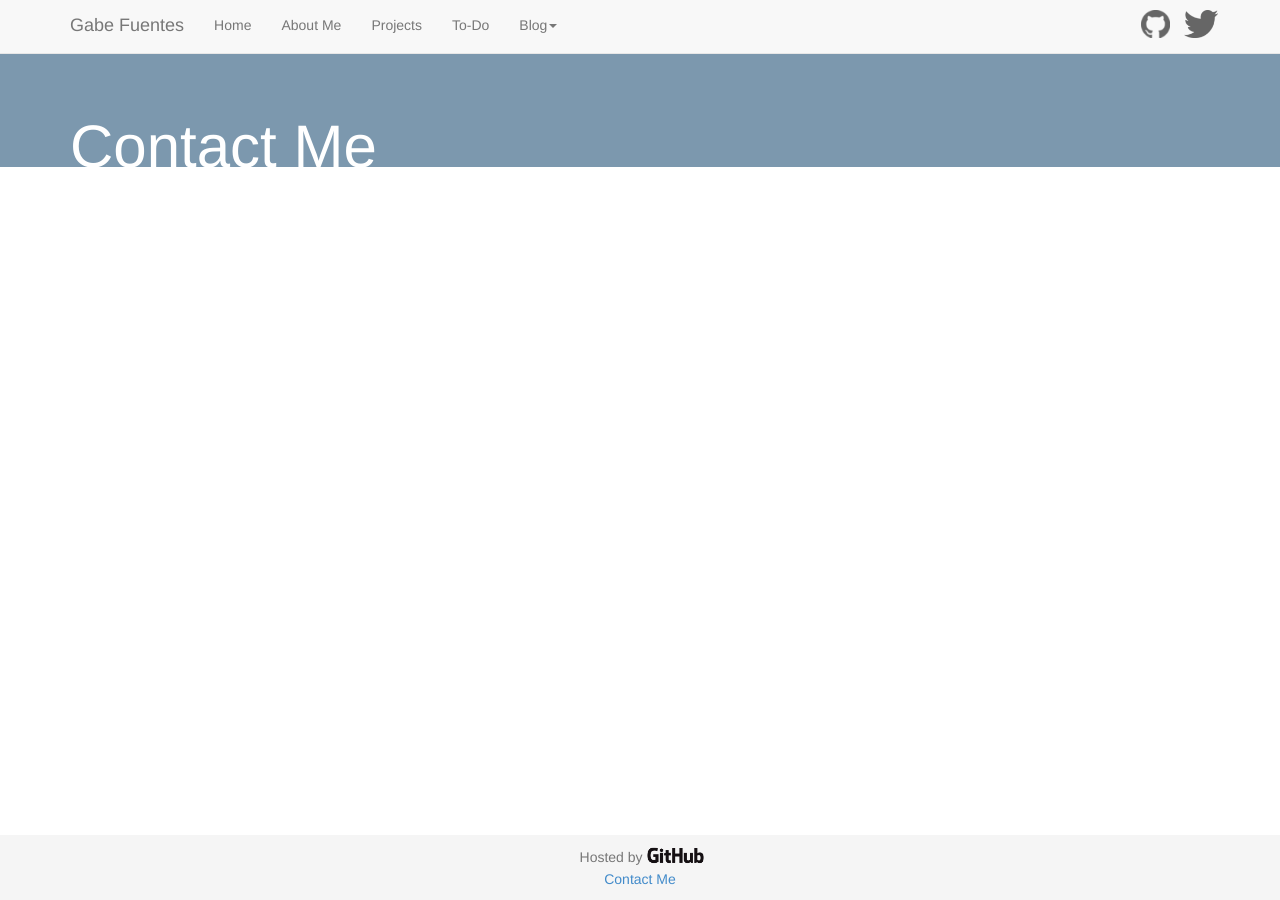
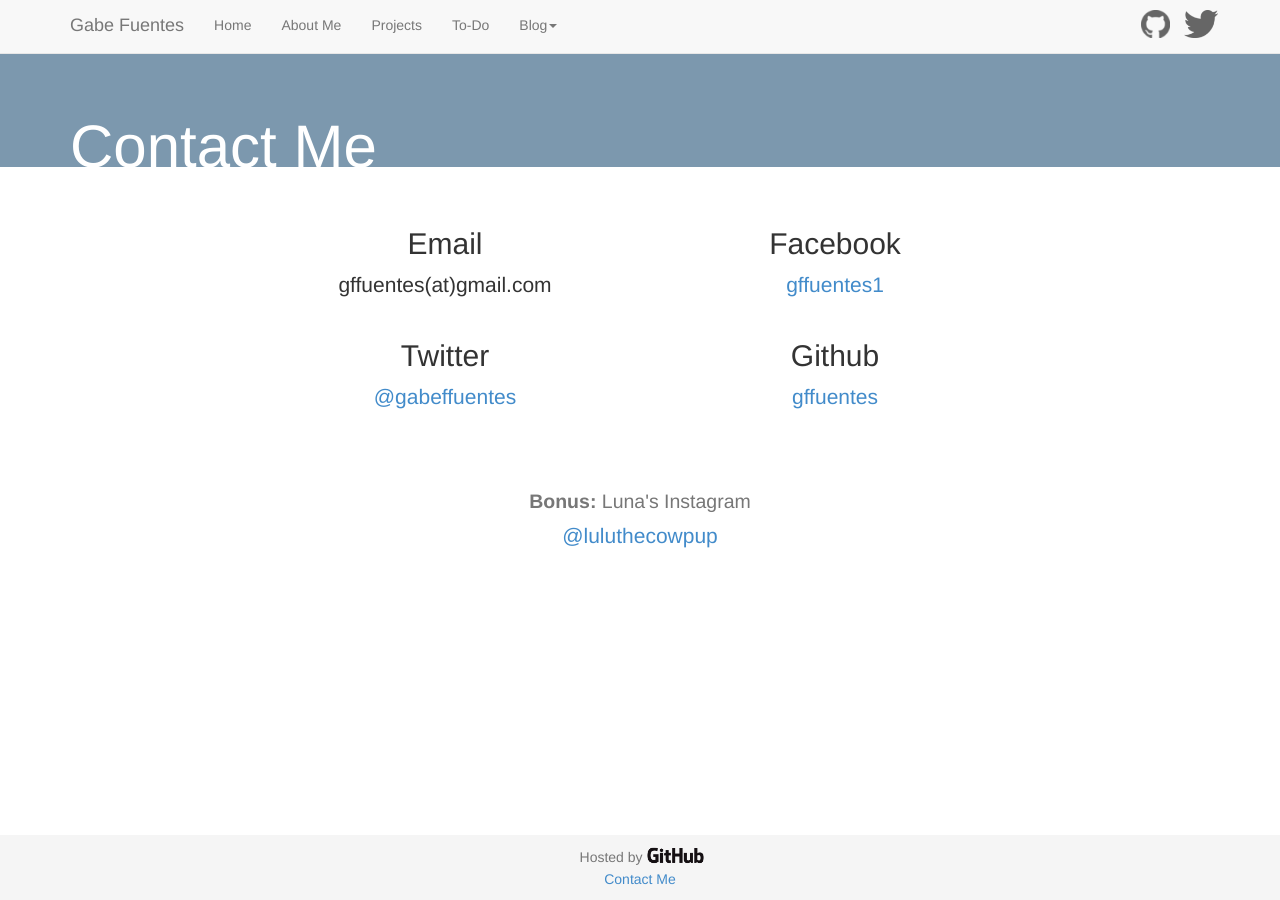
Before and after one commit to gffuentes/gffuentes.github.io, a Jekyll site: the page built from contact.html, in a window 1280 px wide. Built offline with Jekyll 4.4.1, drawn with Linux system fonts in a browser that asks for light colours; nearby versions of some CDN libraries.

Commit message:
adding contact page. adding bus practices for GA Final post. Adding to-dos

```diff
--- a/contact.html
+++ b/contact.html
@@ -7,3 +7,33 @@ title: Contact
     <h1>Contact Me</h1>
   </div>
 </div>
+<br><br>
+<div class="container" align='center'>
+	<div class="row" align='center'>
+		<div class="col-md-4 col-md-offset-2" >
+			<h2>Email</h2>
+			<p class='lead'>gffuentes(at)gmail.com</p>
+		</div>
+		<div class="col-md-4">
+			<h2>Facebook</h2>
+			<p class='lead'><a href='https://www.facebook.com/gffuentes1'>gffuentes1</a></p>
+		</div>
+	</div>
+	<div class="row" align='center'>
+		<div class="col-md-4 col-md-offset-2">
+			<h2>Twitter</h2>
+			<p class='lead'><a href='https://twitter.com/gabeffuentes'>@gabeffuentes</a></p>
+		</div>
+		<div class="col-md-4">
+			<h2>Github</h2>
+			<p class='lead'><a href='https://github.com/gffuentes'>gffuentes</a></p>
+		</div>
+	</div>
+	<br><br>
+	<div class="row" align='center'>
+		<div>
+			<h2><small><b>Bonus:</b> Luna's Instagram</small></h2>
+			<p class='lead'><a href='http://instagram.com/luluthecowpup'>@luluthecowpup</a></p>
+		</div>
+	</div>
+</div>
--- a/to-do.html
+++ b/to-do.html
@@ -19,6 +19,8 @@ title: To-Do
 			<li>Write blog post about Ruby/Rails and what I have learned so far</li>
 			<li>Do Sublime Text 2 tutorial to learn all the fancy tricks</li>
 			<li>Fix the messed up resolution of my index jumbotron image - the lines look super blurry</li>
+			<li>Add icons of some sort to the index page</li>
+			<li>Create a Projects page</li>
 		</ol>
 		<br>
 		<h2><span class="glyphicon glyphicon-tasks"></span> Future Projects</h2>
```
Also changed, not shown: _posts/2014-09-16-final-project.md (+1 -1 lines), _posts/2014-09-17-final-project.md (added, +23 -0 lines).
